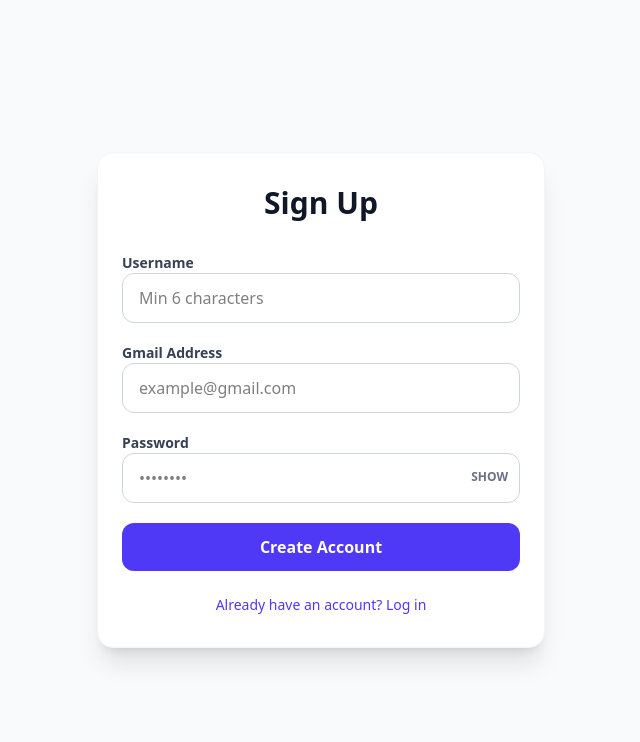
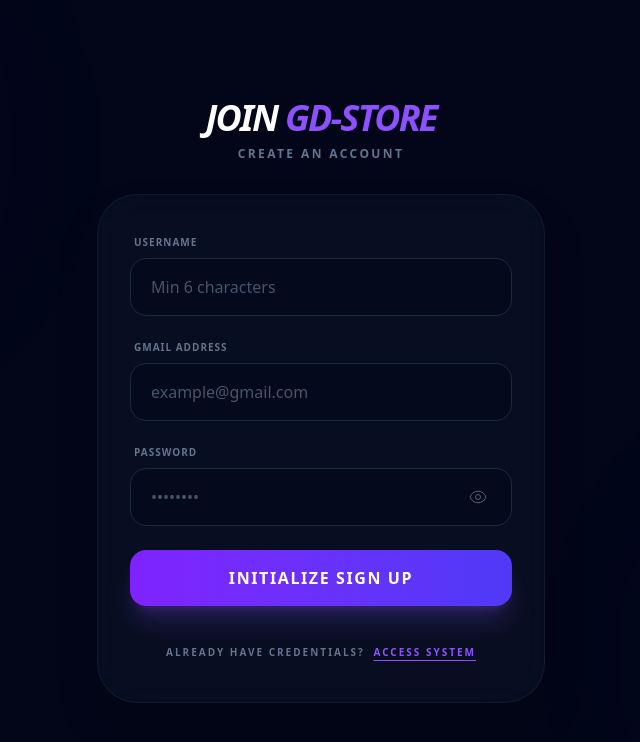
Before and after one commit to JMGadia/web-store-project, a Vue app in the folder client/: page /signup in a window 1280 px wide. Shown: the top 742 px of the page, without its empty margins (319-959 px from the left). Built offline with nearby package versions, Linux system fonts and the light colour scheme; no server answers.

Commit message:
Signup and Login UI upgrade

```diff
--- a/client/src/pages/LogIn.vue
+++ b/client/src/pages/LogIn.vue
@@ -1,46 +1,79 @@
 <template>
-  <div class="min-h-screen bg-gray-50 flex flex-col justify-center py-12 px-4">
-    <div class="sm:mx-auto w-full max-w-md">
-      <div class="bg-white py-10 px-8 shadow-2xl rounded-3xl border border-gray-100">
-        <h2 class="text-4xl font-black text-center text-gray-900 mb-10">Login</h2>
+  <div class="min-h-screen bg-slate-950 flex flex-col justify-center items-center py-12 px-4 relative overflow-hidden">
+    <div class="absolute top-0 -right-4 w-96 h-96 bg-indigo-500/10 rounded-full blur-[120px] animate-pulse"></div>
+    <div class="absolute bottom-0 -left-4 w-96 h-96 bg-violet-600/10 rounded-full blur-[120px] animate-pulse delay-700"></div>
+
+    <div class="w-full max-w-md z-10">
+      <div class="text-center mb-10">
+        <h2 class="text-4xl font-black text-white tracking-tighter uppercase italic">
+          System <span class="text-violet-500">Access</span>
+        </h2>
+        <p class="text-slate-500 text-[10px] font-black tracking-[0.3em] uppercase mt-2">Store Management System</p>
+      </div>
+
+      <div class="bg-slate-900/50 backdrop-blur-2xl py-10 px-8 md:px-10 shadow-2xl rounded-[3rem] border border-slate-800/50 relative overflow-hidden">
+        <div class="absolute -top-24 -left-24 w-48 h-48 bg-violet-500/5 blur-3xl"></div>
 
         <form class="space-y-6" @submit.prevent="handleLogin">
-          <div>
-            <label class="block text-sm font-bold text-gray-700 mb-2">Email Address</label>
-            <input v-model="email" type="email" placeholder="jhunmarkgadia202@gmail.com" required
-              class="block w-full px-4 py-3.5 rounded-2xl border border-gray-200 focus:ring-4 focus:ring-indigo-500/10 focus:border-indigo-500 transition-all outline-none" />
+          <div class="space-y-2">
+            <label class="block text-[10px] font-black text-slate-500 uppercase tracking-widest ml-1">Admin Identifier</label>
+            <div class="relative">
+              <input v-model="email" type="email" placeholder="example@gmail.com" required
+                class="block w-full px-5 py-4 bg-slate-950/50 rounded-2xl border border-slate-800 text-white placeholder:text-slate-600 focus:ring-2 focus:ring-violet-500/50 focus:border-violet-500 outline-none transition-all" />
+            </div>
           </div>
 
-          <div class="relative">
-            <label class="block text-sm font-bold text-gray-700 mb-2">Password</label>
-            <input v-model="password" :type="showPassword ? 'text' : 'password'" placeholder="••••••••" required
-              class="block w-full px-4 py-3.5 rounded-2xl border border-gray-200 focus:ring-4 focus:ring-indigo-500/10 focus:border-indigo-500 transition-all outline-none" />
-            <button type="button" @click="showPassword = !showPassword"
-              class="absolute right-4 top-[42px] text-xs font-black text-gray-400 hover:text-indigo-600 uppercase tracking-widest">
-              {{ showPassword ? 'Hide' : 'Show' }}
-            </button>
+          <div class="space-y-2">
+            <div class="flex justify-between items-center px-1">
+              <label class="block text-[10px] font-black text-slate-500 uppercase tracking-widest">Security Key</label>
+              <router-link to="/forgot-password" class="text-[9px] font-bold text-slate-500 hover:text-violet-400 transition-colors uppercase tracking-tighter">Lost Access?</router-link>
+            </div>
+            <div class="relative">
+              <input v-model="password" :type="showPassword ? 'text' : 'password'" placeholder="••••••••" required
+                class="block w-full px-5 py-4 bg-slate-950/50 rounded-2xl border border-slate-800 text-white placeholder:text-slate-600 focus:ring-2 focus:ring-violet-500/50 focus:border-violet-500 outline-none transition-all" />
+              <button type="button" @click="showPassword = !showPassword"
+                class="absolute right-4 top-1/2 -translate-y-1/2 p-2 text-slate-500 hover:text-violet-400 transition-colors">
+                <span class="text-[9px] font-black tracking-widest uppercase">{{ showPassword ? 'Hide' : 'Show' }}</span>
+              </button>
+            </div>
           </div>
 
           <button type="submit" :disabled="loading"
-            class="w-full py-4 bg-indigo-600 text-white font-black rounded-2xl hover:bg-indigo-700 shadow-lg shadow-indigo-200 active:scale-[0.98] transition-all disabled:opacity-50">
-            {{ loading ? 'Verifying...' : 'Login' }}
+            class="group relative w-full py-4 bg-gradient-to-r from-violet-600 to-indigo-600 text-white font-black uppercase tracking-widest rounded-2xl overflow-hidden shadow-xl shadow-violet-500/20 active:scale-[0.97] transition-all disabled:opacity-50">
+            <span class="relative z-10">{{ loading ? 'Authenticating...' : 'Authorize Login' }}</span>
+            <div class="absolute inset-0 bg-white/20 translate-y-full group-hover:translate-y-0 transition-transform duration-300"></div>
           </button>
         </form>
 
-        <div v-if="error" class="mt-6 p-4 rounded-2xl bg-red-50 border border-red-100 text-center">
-           <span class="text-sm font-bold text-red-600">{{ error }}</span>
-        </div>
+        <transition name="fade">
+          <div v-if="error" class="mt-6 p-4 rounded-2xl bg-rose-500/10 border border-rose-500/50 text-center">
+            <span class="text-[11px] font-black text-rose-400 uppercase tracking-wide">{{ error }}</span>
+          </div>
+        </transition>
 
-        <div class="mt-8 flex flex-col items-center space-y-3 text-sm">
-          <router-link to="/forgot-password" class="text-indigo-600 font-bold hover:text-indigo-800 transition-colors">Forgot Password?</router-link>
-          <router-link to="/signup" class="text-indigo-600 font-bold hover:text-indigo-800 transition-colors">
-            Don't have an account? Sign Up
+        <div class="mt-8 pt-6 border-t border-slate-800/50 text-center">
+          <router-link to="/signup" class="text-[10px] font-black text-slate-500 uppercase tracking-[0.2em] group">
+            No Authorization? <span class="text-violet-500 group-hover:text-violet-400 transition-colors underline underline-offset-4 ml-1">Create Profile</span>
           </router-link>
         </div>
       </div>
     </div>
   </div>
 </template>
+
+<style scoped>
+.fade-enter-active, .fade-leave-active { transition: opacity 0.3s ease; }
+.fade-enter-from, .fade-leave-to { opacity: 0; }
+
+/* Remove browser blue autofill */
+input:-webkit-autofill,
+input:-webkit-autofill:hover,
+input:-webkit-autofill:focus {
+  -webkit-text-fill-color: white;
+  -webkit-box-shadow: 0 0 0px 1000px #020617 inset;
+  transition: background-color 5000s ease-in-out 0s;
+}
+</style>
 
 <script setup>
 import { ref } from 'vue'
--- a/client/src/pages/SignUp.vue
+++ b/client/src/pages/SignUp.vue
@@ -1,49 +1,81 @@
 <template>
-  <div class="min-h-screen bg-gray-50 flex flex-col justify-center py-12 px-4">
-    <div class="sm:mx-auto w-full max-w-md">
-      <div class="bg-white py-8 px-6 shadow-xl rounded-2xl border border-gray-100">
-        <h2 class="text-3xl font-extrabold text-center text-gray-900 mb-8">Sign Up</h2>
+  <div class="min-h-screen bg-slate-950 flex flex-col justify-center items-center py-12 px-4 relative overflow-hidden">
+    <div class="absolute top-0 -left-4 w-72 h-72 bg-violet-500/10 rounded-full blur-[120px] animate-pulse"></div>
+    <div class="absolute bottom-0 -right-4 w-72 h-72 bg-indigo-500/10 rounded-full blur-[120px] animate-pulse delay-700"></div>
 
-        <form class="space-y-5" @submit.prevent="handleSignup">
-          <div>
-            <label class="block text-sm font-semibold text-gray-700">Username</label>
-            <input v-model="form.username" type="text" placeholder="Min 6 characters" required
-              class="block w-full px-4 py-3 rounded-xl border border-gray-300 focus:ring-2 focus:ring-indigo-500 outline-none" />
+    <div class="w-full max-w-md z-10">
+      <div class="text-center mb-8">
+        <h2 class="text-4xl font-black text-white tracking-tighter uppercase italic">
+          Join <span class="text-violet-500">GD-Store</span>
+        </h2>
+        <p class="text-slate-500 text-xs font-bold tracking-[0.2em] uppercase mt-2">Create an Account</p>
+      </div>
+
+      <div class="bg-slate-900/50 backdrop-blur-xl py-10 px-8 shadow-2xl rounded-[2.5rem] border border-slate-800/50 relative">
+        <form class="space-y-6" @submit.prevent="handleSignup">
+          <div class="space-y-2">
+            <label class="block text-[10px] font-black text-slate-500 uppercase tracking-widest ml-1">Username</label>
+            <div class="relative group">
+              <input v-model="form.username" type="text" placeholder="Min 6 characters" required
+                class="block w-full px-5 py-4 bg-slate-950/50 rounded-2xl border border-slate-800 text-white placeholder:text-slate-600 focus:ring-2 focus:ring-violet-500/50 focus:border-violet-500 outline-none transition-all" />
+            </div>
           </div>
 
-          <div>
-            <label class="block text-sm font-semibold text-gray-700">Gmail Address</label>
+          <div class="space-y-2">
+            <label class="block text-[10px] font-black text-slate-500 uppercase tracking-widest ml-1">Gmail Address</label>
             <input v-model="form.email" type="email" placeholder="example@gmail.com" required
-              class="block w-full px-4 py-3 rounded-xl border border-gray-300 focus:ring-2 focus:ring-indigo-500 outline-none" />
+              class="block w-full px-5 py-4 bg-slate-950/50 rounded-2xl border border-slate-800 text-white placeholder:text-slate-600 focus:ring-2 focus:ring-violet-500/50 focus:border-violet-500 outline-none transition-all" />
           </div>
 
-          <div class="relative">
-            <label class="block text-sm font-semibold text-gray-700">Password</label>
-            <input v-model="form.password" :type="showPassword ? 'text' : 'password'" placeholder="••••••••" required
-              class="block w-full px-4 py-3 rounded-xl border border-gray-300 focus:ring-2 focus:ring-indigo-500 outline-none" />
-            <button type="button" @click="showPassword = !showPassword"
-              class="absolute right-3 top-9 text-xs font-bold text-gray-500 hover:text-indigo-600">
-              {{ showPassword ? 'HIDE' : 'SHOW' }}
-            </button>
+          <div class="space-y-2">
+            <label class="block text-[10px] font-black text-slate-500 uppercase tracking-widest ml-1">Password</label>
+            <div class="relative">
+              <input v-model="form.password" :type="showPassword ? 'text' : 'password'" placeholder="••••••••" required
+                class="block w-full px-5 py-4 bg-slate-950/50 rounded-2xl border border-slate-800 text-white placeholder:text-slate-600 focus:ring-2 focus:ring-violet-500/50 focus:border-violet-500 outline-none transition-all" />
+              <button type="button" @click="showPassword = !showPassword"
+                class="absolute right-4 top-1/2 -translate-y-1/2 p-2 text-slate-500 hover:text-violet-400 transition-colors">
+                <svg v-if="!showPassword" xmlns="http://www.w3.org/2000/svg" class="h-5 w-5" fill="none" viewBox="0 0 24 24" stroke="currentColor"><path d="M15 12a3 3 0 11-6 0 3 3 0 016 0z" /><path d="M2.458 12C3.732 7.943 7.523 5 12 5c4.478 0 8.268 2.943 9.542 7-1.274 4.057-5.064 7-9.542 7-4.477 0-8.268-2.943-9.542-7z" /></svg>
+                <svg v-else xmlns="http://www.w3.org/2000/svg" class="h-5 w-5" fill="none" viewBox="0 0 24 24" stroke="currentColor"><path d="M13.875 18.825A10.05 10.05 0 0112 19c-4.478 0-8.268-2.943-9.543-7a9.97 9.97 0 011.563-3.029m5.858.908a3 3 0 114.243 4.243M9.878 9.878l4.242 4.242M9.88 9.88L14.5 4.5M21 12a9.54 9.54 0 01-1.5 4.5m-1.5 2L18.5 21" /></svg>
+              </button>
+            </div>
           </div>
 
           <button type="submit" :disabled="loading"
-            class="w-full py-3 bg-indigo-600 text-white font-bold rounded-xl hover:bg-indigo-700 transition-all disabled:opacity-50">
-            {{ loading ? 'Processing...' : 'Create Account' }}
+            class="group relative w-full py-4 bg-gradient-to-r from-violet-600 to-indigo-600 text-white font-black uppercase tracking-widest rounded-2xl overflow-hidden shadow-xl shadow-violet-500/20 active:scale-95 transition-all disabled:opacity-50">
+            <span class="relative z-10">{{ loading ? 'Establishing Link...' : 'Initialize Sign Up' }}</span>
+            <div class="absolute inset-0 bg-white/20 translate-y-full group-hover:translate-y-0 transition-transform duration-300"></div>
           </button>
         </form>
 
-        <div v-if="message" :class="`mt-4 p-3 rounded-xl text-center text-sm font-bold ${isSuccess ? 'bg-green-50 text-green-700' : 'bg-red-50 text-red-700'}`">
-          {{ message }}
-        </div>
+        <transition name="fade">
+          <div v-if="message"
+               :class="`mt-6 p-4 rounded-2xl text-center text-xs font-bold border ${isSuccess ? 'bg-emerald-500/10 border-emerald-500/50 text-emerald-400' : 'bg-rose-500/10 border-rose-500/50 text-rose-400'}`">
+            {{ message }}
+          </div>
+        </transition>
 
-        <div class="mt-6 text-center text-sm">
-          <router-link to="/login" class="text-indigo-600 hover:underline">Already have an account? Log in</router-link>
+        <div class="mt-8 text-center">
+          <router-link to="/login" class="text-[10px] font-black text-slate-500 uppercase tracking-[0.2em] hover:text-violet-400 transition-colors">
+            Already have credentials? <span class="text-violet-500 underline underline-offset-4 ml-1">Access System</span>
+          </router-link>
         </div>
       </div>
     </div>
   </div>
 </template>
+
+<style scoped>
+.fade-enter-active, .fade-leave-active { transition: opacity 0.3s ease; }
+.fade-enter-from, .fade-leave-to { opacity: 0; }
+
+input:-webkit-autofill,
+input:-webkit-autofill:hover,
+input:-webkit-autofill:focus {
+  -webkit-text-fill-color: white;
+  -webkit-box-shadow: 0 0 0px 1000px #020617 inset;
+  transition: background-color 5000s ease-in-out 0s;
+}
+</style>
 
 <script setup>
 import { ref } from 'vue'
```
